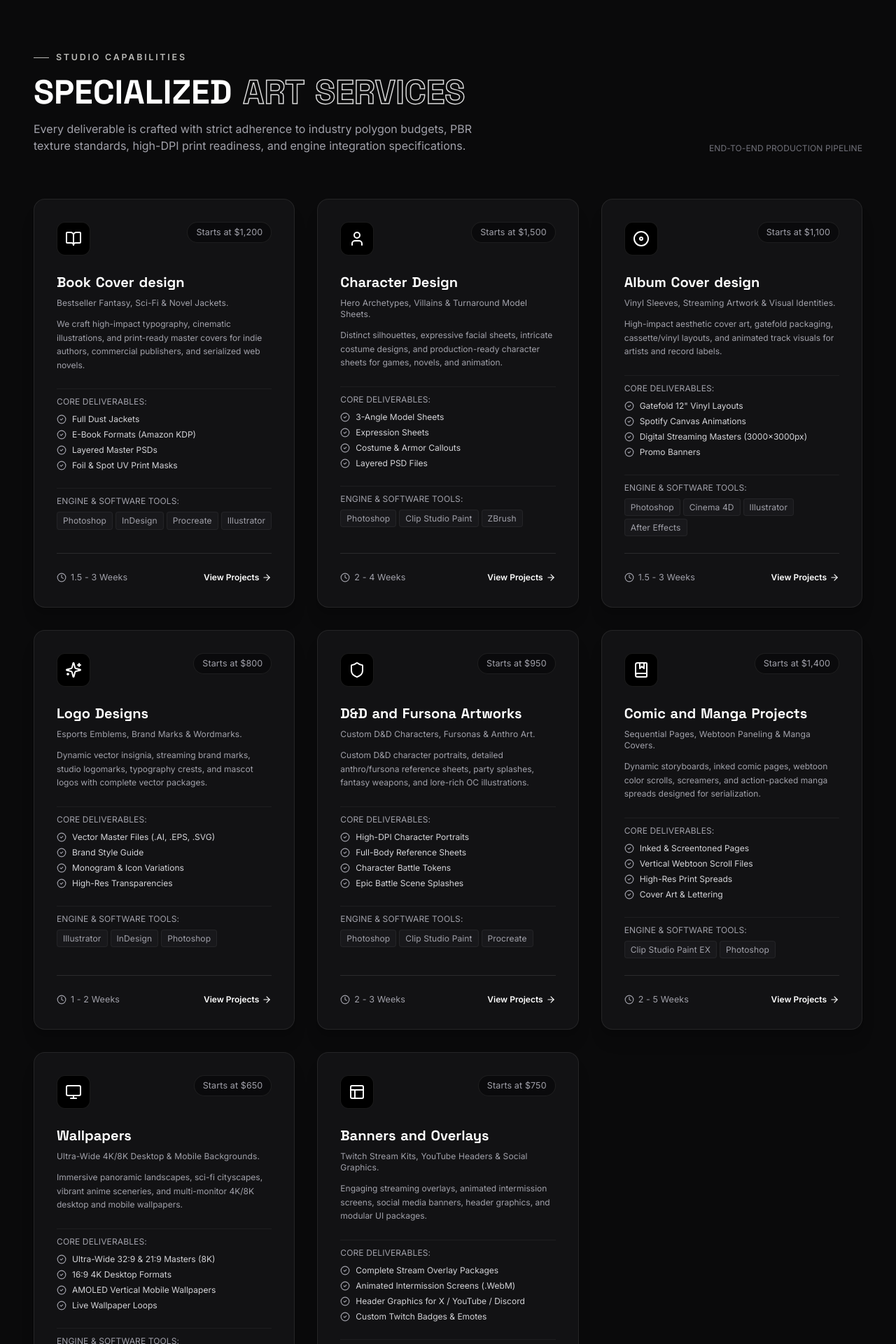
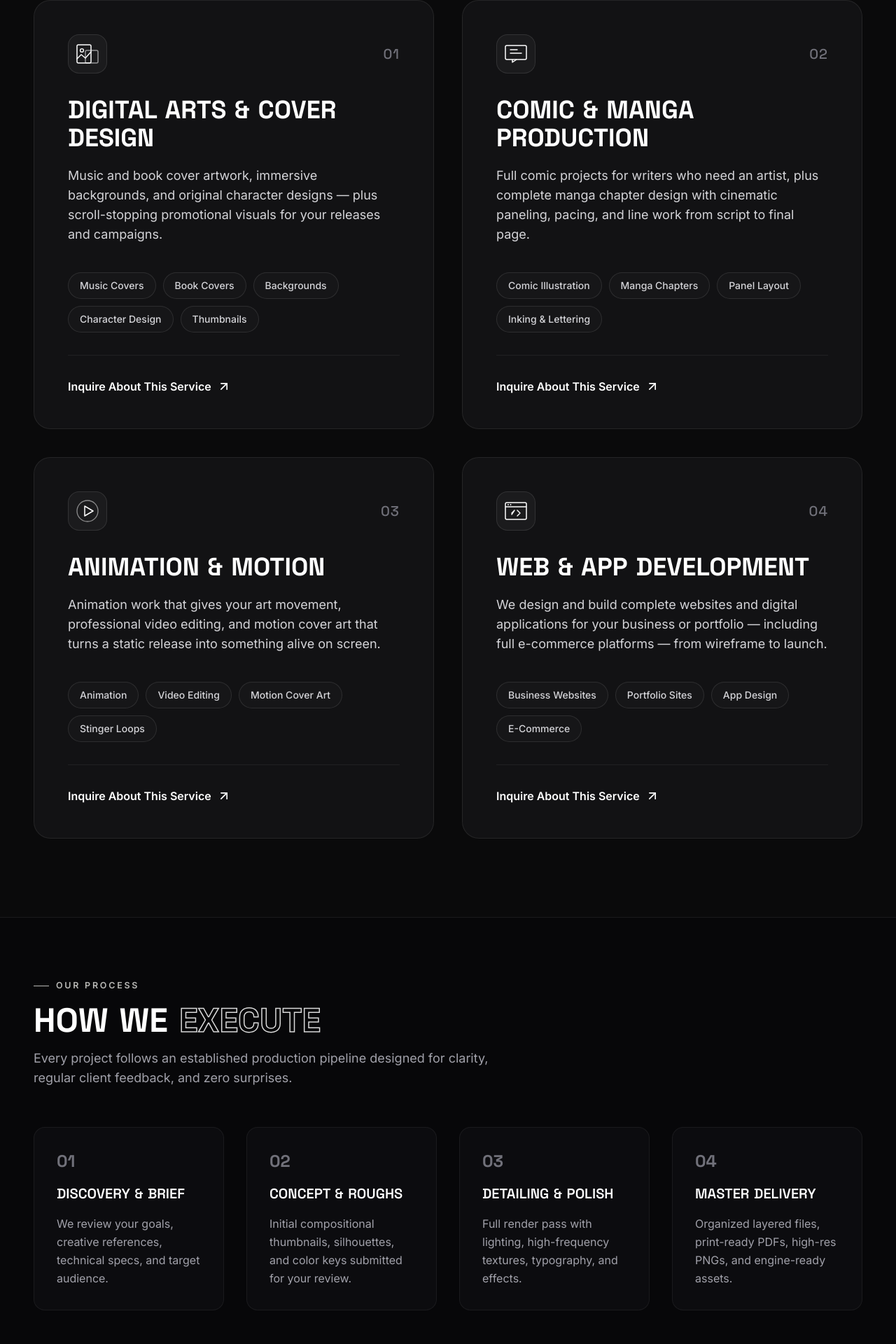
Before and after one commit to hannan-bhatti/coreartworks, a React (Vite) app: page /services in a window 1280 px wide. Shown: the part 621-2541 px from the top of the page at 70% size. Built offline with nearby package versions, Linux system fonts and the light colour scheme; a web font is replaced by a local one.

Commit message:
feat: simplify services page layout with spacious 2-column cards, large legible typography, and reference styling

```diff
--- a/src/pages/ServicesPage.tsx
+++ b/src/pages/ServicesPage.tsx
@@ -1,99 +1,236 @@
 import React from 'react';
-import { ServicesSection } from '../components/ServicesSection';
-import { ProcessSection } from '../components/ProcessSection';
 import { useNavigate } from 'react-router-dom';
-import { ArrowRight, FileCheck } from 'lucide-react';
+import { ArrowRight, ArrowUpRight } from 'lucide-react';
+import { ScrollReveal } from '../components/ScrollReveal';
+
+interface ServiceItem {
+  index: string;
+  title: string;
+  category: string;
+  description: string;
+  tags: string[];
+  icon: React.ReactNode;
+}
+
+const SERVICES: ServiceItem[] = [
+  {
+    index: '01',
+    title: 'Digital Arts & Cover Design',
+    category: 'Book Covers',
+    description:
+      'Music and book cover artwork, immersive backgrounds, and original character designs — plus scroll-stopping promotional visuals for your releases and campaigns.',
+    tags: ['Music Covers', 'Book Covers', 'Backgrounds', 'Character Design', 'Thumbnails'],
+    icon: (
+      <svg viewBox="0 0 40 40" fill="none" className="w-10 h-10 text-white">
+        <rect x="5" y="7" width="20" height="26" rx="2" stroke="currentColor" strokeWidth="1.5" />
+        <circle cx="12" cy="15" r="2.4" stroke="currentColor" strokeWidth="1.4" />
+        <path d="M5 27L11 21L17 26L25 17" stroke="currentColor" strokeWidth="1.4" strokeLinecap="round" strokeLinejoin="round" />
+        <rect x="17" y="15" width="18" height="18" rx="2" stroke="currentColor" strokeWidth="1.5" opacity="0.55" />
+      </svg>
+    ),
+  },
+  {
+    index: '02',
+    title: 'Comic & Manga Production',
+    category: 'Comics & Manga',
+    description:
+      'Full comic projects for writers who need an artist, plus complete manga chapter design with cinematic paneling, pacing, and line work from script to final page.',
+    tags: ['Comic Illustration', 'Manga Chapters', 'Panel Layout', 'Inking & Lettering'],
+    icon: (
+      <svg viewBox="0 0 40 40" fill="none" className="w-10 h-10 text-white">
+        <rect x="5" y="8" width="30" height="20" rx="2" stroke="currentColor" strokeWidth="1.5" />
+        <path d="M15 28V32L21 28" stroke="currentColor" strokeWidth="1.5" strokeLinejoin="round" />
+        <path d="M12 14H22M12 19H28" stroke="currentColor" strokeWidth="1.4" strokeLinecap="round" />
+      </svg>
+    ),
+  },
+  {
+    index: '03',
+    title: 'Animation & Motion',
+    category: 'Banners & Overlays',
+    description:
+      'Animation work that gives your art movement, professional video editing, and motion cover art that turns a static release into something alive on screen.',
+    tags: ['Animation', 'Video Editing', 'Motion Cover Art', 'Stinger Loops'],
+    icon: (
+      <svg viewBox="0 0 40 40" fill="none" className="w-10 h-10 text-white">
+        <polygon points="16,13 28,20 16,27" stroke="currentColor" strokeWidth="1.5" strokeLinejoin="round" />
+        <circle cx="20" cy="20" r="15" stroke="currentColor" strokeWidth="1.3" opacity="0.5" />
+      </svg>
+    ),
+  },
+  {
+    index: '04',
+    title: 'Web & App Development',
+    category: 'Logo Designs',
+    description:
+      'We design and build complete websites and digital applications for your business or portfolio — including full e-commerce platforms — from wireframe to launch.',
+    tags: ['Business Websites', 'Portfolio Sites', 'App Design', 'E-Commerce'],
+    icon: (
+      <svg viewBox="0 0 40 40" fill="none" className="w-10 h-10 text-white">
+        <rect x="5" y="8" width="30" height="24" rx="2" stroke="currentColor" strokeWidth="1.5" />
+        <path d="M5 14H35" stroke="currentColor" strokeWidth="1.5" />
+        <circle cx="9" cy="11" r="0.9" fill="currentColor" />
+        <circle cx="12.5" cy="11" r="0.9" fill="currentColor" />
+        <path d="M14 23L18 19L14 25M22 19L26 23L22 27" stroke="currentColor" strokeWidth="1.4" strokeLinecap="round" strokeLinejoin="round" />
+      </svg>
+    ),
+  },
+];
 
 export const ServicesPage: React.FC = () => {
   const navigate = useNavigate();
 
-  const handleSelectDiscipline = (category: string) => {
-    navigate('/contact', { state: { disciplineId: category } });
+  const handleStartService = (service: ServiceItem) => {
+    navigate('/contact', { state: { disciplineId: service.category } });
   };
 
-  const deliverableFormats = [
-    { title: 'Book Cover & Print Masters', formats: ['Layered 300/600 DPI Master PSDs', 'Amazon KDP & IngramSpark Print PDFs', 'Foil & Spot UV Masks', 'High-DPI E-Book Formats'] },
-    { title: 'Character Design & Ref Sheets', formats: ['3-Angle High-Res Turnaround PNGs', 'Clean Vector Line Art (.SVG / .EPS)', 'Layered Lighting Adjustment PSDs', 'High-Res Digital Character Tokens'] },
-    { title: 'Logo & Brand Assets', formats: ['Vector Master Files (.AI, .EPS, .SVG)', 'Transparent High-Res PNGs', 'Monochrome & Inverted Variations', 'Brand Guidelines Sheet'] },
-    { title: 'Stream & Motion Packages', formats: ['OBS / Streamlabs Scene Packages', 'Transparent Animated .WebM Loops', 'High-FPS Intermission Stinger Files', 'Twitch Emotes & Sub Badges'] },
-  ];
-
   return (
-    <div className="pt-32 pb-24 space-y-20 bg-[#0a0a0b]">
-
-      {/* Page Hero matching Core Artworks page-header */}
-      <div className="max-w-7xl mx-auto px-6 sm:px-8 lg:px-12 border-b border-white/[0.08] pb-16">
-        <div className="space-y-4 max-w-3xl">
+    <div className="pt-32 pb-24 bg-[#0a0a0b] text-[#f6f6f4]">
+      {/* 1. Page Header matching Core Artworks reference */}
+      <section className="max-w-7xl mx-auto px-6 sm:px-8 lg:px-12 pb-16 lg:pb-24 border-b border-white/[0.08]">
+        <div className="max-w-3xl space-y-6">
           <div>
             <span className="eyebrow-accent text-zinc-400">What We Offer</span>
           </div>
 
-          <h1 className="text-4xl sm:text-6xl lg:text-7xl font-display font-bold text-white tracking-tight uppercase leading-[1.02]">
+          <h1 className="text-4xl sm:text-6xl lg:text-7xl font-display font-bold text-white uppercase leading-[1.05]">
             Services Built <br />
             <span className="is-outline">For Every Vision</span>
           </h1>
 
-          <p className="text-zinc-400 text-base sm:text-lg leading-relaxed pt-2">
-            From a single cover illustration to an end-to-end production pipeline — here's everywhere Core Artworks brings your project to life with obsessive craft.
+          <p className="text-zinc-300 text-lg sm:text-xl leading-relaxed max-w-2xl pt-2">
+            From a single cover illustration to a full production pipeline — here's everywhere Core Artworks can help bring your project to life.
           </p>
         </div>
-      </div>
+      </section>
 
-      {/* Services List Section */}
-      <ServicesSection onSelectServiceDiscipline={handleSelectDiscipline} />
+      {/* 2. Services Grid — Clean 2-column spacious layout, large readable text */}
+      <section className="py-20 lg:py-28">
+        <div className="max-w-7xl mx-auto px-6 sm:px-8 lg:px-12">
+          <div className="grid grid-cols-1 lg:grid-cols-2 gap-8 sm:gap-10">
+            {SERVICES.map((service, idx) => (
+              <ScrollReveal key={service.index} direction="up" delay={idx * 0.1}>
+                <div className="group rounded-[24px] bg-[#121214] border border-white/[0.08] p-8 sm:p-12 flex flex-col justify-between h-full transition-all duration-500 hover:border-white/20 hover:-translate-y-1.5 hover:shadow-[0_30px_70px_-15px_rgba(0,0,0,0.8)]">
+                  <div>
+                    {/* Top Row: Icon + Index */}
+                    <div className="flex items-center justify-between pb-8">
+                      <div className="w-14 h-14 rounded-2xl bg-white/[0.04] border border-white/10 flex items-center justify-center group-hover:border-white/30 transition-colors duration-300">
+                        {service.icon}
+                      </div>
+                      <span className="font-display text-lg sm:text-xl text-zinc-500 font-medium tracking-wider">
+                        {service.index}
+                      </span>
+                    </div>
 
-      {/* Production Pipeline SOP */}
-      <ProcessSection />
+                    {/* Service Title — Large and easy to read */}
+                    <h2 className="text-2xl sm:text-3xl lg:text-4xl font-display font-bold text-white uppercase leading-[1.1] mb-5 group-hover:text-white transition-colors">
+                      {service.title}
+                    </h2>
 
-      {/* Technical File Formats & Deliverables Table */}
-      <section className="max-w-7xl mx-auto px-6 sm:px-8 lg:px-12">
-        <div className="p-8 sm:p-12 rounded-2xl bg-[#121214] border border-white/[0.08] space-y-8 shadow-2xl">
-          <div className="space-y-2 pb-6 border-b border-white/[0.08]">
-            <span className="eyebrow-accent text-zinc-400">Format Specifications</span>
-            <h2 className="text-2xl sm:text-3xl font-display font-bold text-white tracking-tight uppercase leading-[1.05]">
-              Industry-Standard <span className="is-outline">Master Deliverables</span>
+                    {/* Description — Generous size, spacious line-height */}
+                    <p className="text-zinc-300 text-base sm:text-lg leading-relaxed mb-8">
+                      {service.description}
+                    </p>
+
+                    {/* Tag Chips — Clean rounded pills with readable font */}
+                    <div className="flex flex-wrap gap-2.5 pt-2">
+                      {service.tags.map((tag) => (
+                        <span
+                          key={tag}
+                          className="px-4 py-2 rounded-full border border-white/10 bg-white/[0.02] text-zinc-300 text-sm font-medium transition-all duration-300 group-hover:border-white/20"
+                        >
+                          {tag}
+                        </span>
+                      ))}
+                    </div>
+                  </div>
+
+                  {/* Bottom Action Row */}
+                  <div className="pt-8 mt-8 border-t border-white/[0.06] flex items-center justify-between">
+                    <button
+                      onClick={() => handleStartService(service)}
+                      className="inline-flex items-center gap-2 text-base font-semibold text-white hover:text-zinc-300 transition-colors group/btn"
+                    >
+                      <span>Inquire About This Service</span>
+                      <ArrowUpRight className="w-5 h-5 transition-transform duration-300 group-hover/btn:translate-x-0.5 group-hover/btn:-translate-y-0.5" />
+                    </button>
+                  </div>
+                </div>
+              </ScrollReveal>
+            ))}
+          </div>
+        </div>
+      </section>
+
+      {/* 3. Production Steps — Clean & minimal linear sequence */}
+      <section className="py-20 border-t border-white/[0.08] bg-[#070709]">
+        <div className="max-w-7xl mx-auto px-6 sm:px-8 lg:px-12">
+          <div className="max-w-2xl mb-14 space-y-4">
+            <span className="eyebrow-accent text-zinc-400">Our Process</span>
+            <h2 className="text-3xl sm:text-5xl font-display font-bold text-white uppercase leading-[1.08]">
+              How We <span className="is-outline">Execute</span>
             </h2>
-            <p className="text-xs sm:text-sm text-zinc-400">
-              All files are rigorously tested for clean hierarchies, naming conventions, and instant engine drag-and-drop compatibility.
+            <p className="text-zinc-400 text-base sm:text-lg leading-relaxed">
+              Every project follows an established production pipeline designed for clarity, regular client feedback, and zero surprises.
             </p>
           </div>
 
-          <div className="grid grid-cols-1 sm:grid-cols-2 lg:grid-cols-4 gap-6">
-            {deliverableFormats.map((group) => (
-              <div key={group.title} className="p-6 rounded-2xl bg-[#0a0a0b] border border-white/[0.08] space-y-3">
-                <h3 className="text-sm font-bold text-white font-display uppercase tracking-tight">
-                  {group.title}
+          <div className="grid grid-cols-1 sm:grid-cols-2 lg:grid-cols-4 gap-8">
+            {[
+              { step: '01', title: 'Discovery & Brief', desc: 'We review your goals, creative references, technical specs, and target audience.' },
+              { step: '02', title: 'Concept & Roughs', desc: 'Initial compositional thumbnails, silhouettes, and color keys submitted for your review.' },
+              { step: '03', title: 'Detailing & Polish', desc: 'Full render pass with lighting, high-frequency textures, typography, and effects.' },
+              { step: '04', title: 'Master Delivery', desc: 'Organized layered files, print-ready PDFs, high-res PNGs, and engine-ready assets.' },
+            ].map((p) => (
+              <div key={p.step} className="space-y-4 p-6 sm:p-8 rounded-2xl bg-[#121214]/60 border border-white/[0.06]">
+                <span className="font-display text-2xl font-bold text-zinc-500">
+                  {p.step}
+                </span>
+                <h3 className="text-xl font-display font-semibold text-white uppercase">
+                  {p.title}
                 </h3>
-                <ul className="space-y-2 text-xs text-zinc-400">
-                  {group.formats.map((fmt) => (
-                    <li key={fmt} className="flex items-center gap-2 font-mono text-[11px] text-zinc-300">
-                      <span className="w-1.5 h-1.5 rounded-full bg-white/40" />
-                      <span>{fmt}</span>
-                    </li>
-                  ))}
-                </ul>
+                <p className="text-zinc-400 text-base leading-relaxed">
+                  {p.desc}
+                </p>
               </div>
             ))}
           </div>
-
-          <div className="pt-6 border-t border-white/[0.08] flex flex-col sm:flex-row items-center justify-between gap-4">
-            <div className="flex items-center gap-3 text-xs text-zinc-400">
-              <FileCheck className="w-4 h-4 text-zinc-300" />
-              <span>Have a custom proprietary pipeline or engine format? We adapt to your studio repo.</span>
-            </div>
-
-            <button
-              onClick={() => navigate('/contact')}
-              className="btn-primary"
-            >
-              <span>Discuss Custom Pipeline</span>
-              <ArrowRight className="w-4 h-4" />
-            </button>
-          </div>
-
         </div>
       </section>
 
+      {/* 4. Closing CTA matching Core Artworks template */}
+      <section className="py-24 lg:py-32 border-t border-white/[0.08] text-center bg-[#0a0a0b] relative overflow-hidden">
+        <div className="max-w-3xl mx-auto px-6 sm:px-8 space-y-8 relative z-10">
+          <div>
+            <span className="eyebrow-accent text-zinc-400">Let's Build Something</span>
+          </div>
+
+          <h2 className="text-3xl sm:text-5xl lg:text-6xl font-display font-bold text-white uppercase leading-[1.08]">
+            Not sure which service fits? <br />
+            <span className="is-outline">Let's talk it through.</span>
+          </h2>
+
+          <p className="text-zinc-300 text-lg sm:text-xl leading-relaxed max-w-2xl mx-auto">
+            Tell us what you're working on and we'll point you to the right service — or blend a few together.
+          </p>
+
+          <div className="flex flex-wrap items-center justify-center gap-5 pt-4">
+            <button
+              onClick={() => navigate('/contact')}
+              className="btn-primary text-base px-8 py-4"
+            >
+              <span>Start a Project</span>
+              <ArrowRight className="w-5 h-5" />
+            </button>
+            <button
+              onClick={() => navigate('/')}
+              className="btn-ghost text-base px-8 py-4"
+            >
+              <span>See Our Work</span>
+            </button>
+          </div>
+        </div>
+      </section>
     </div>
   );
 };
```
